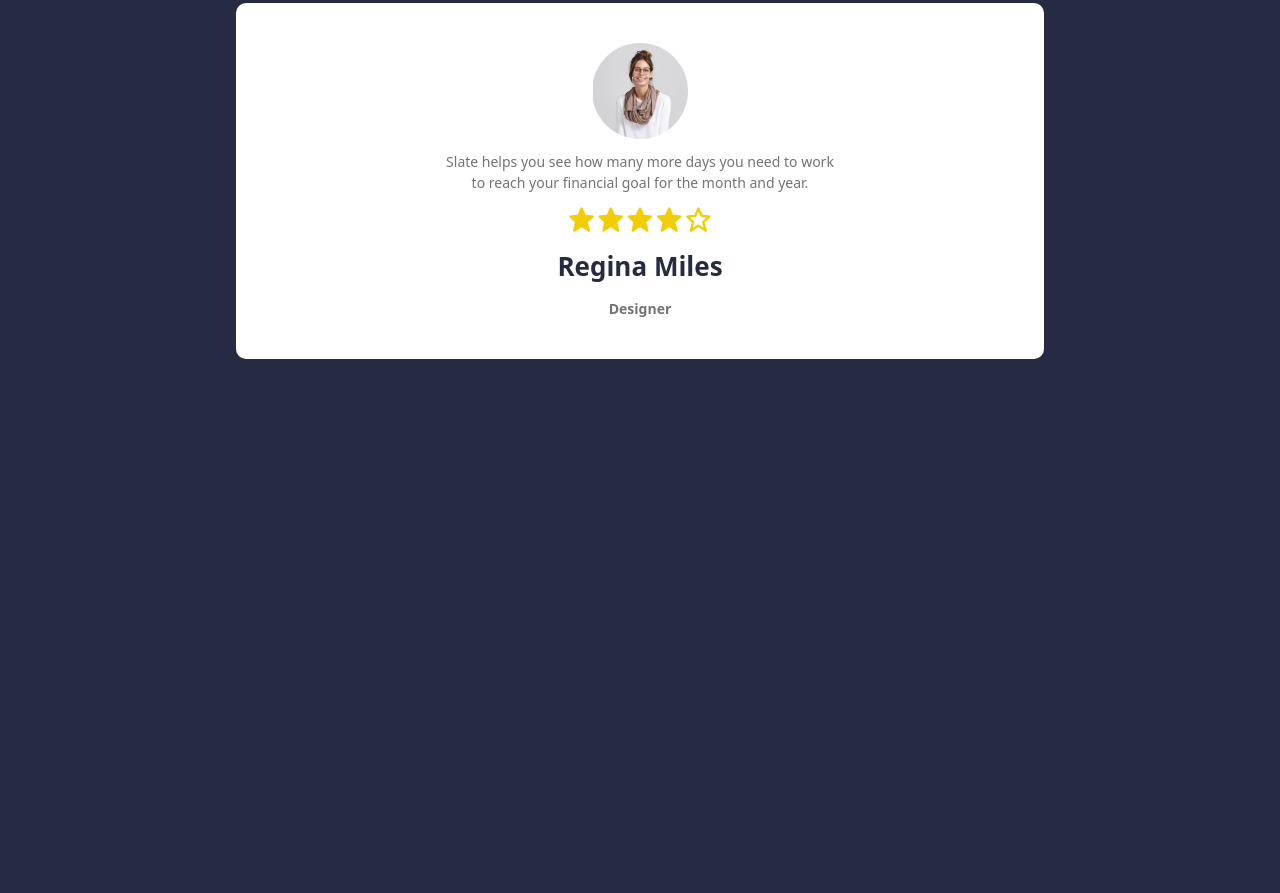
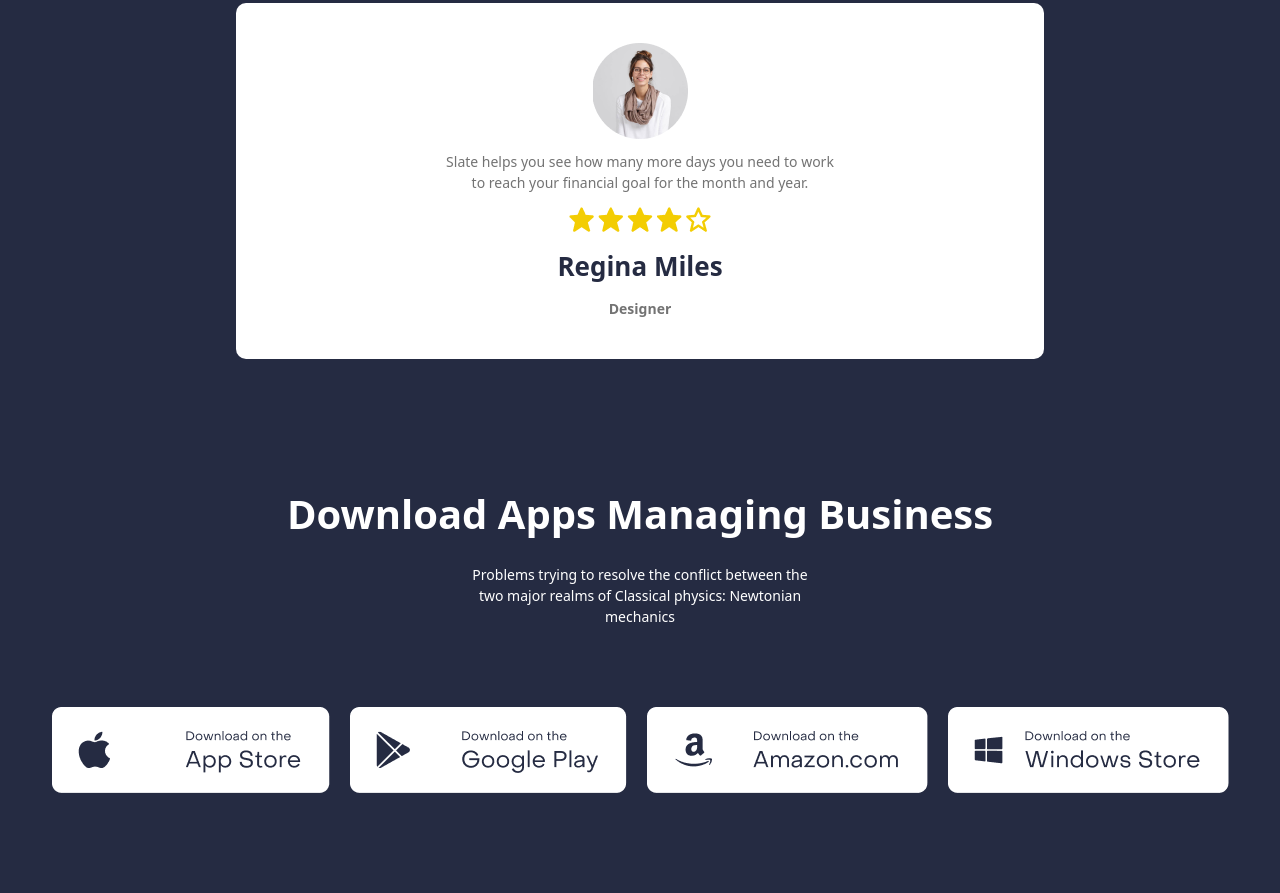
Before and after one commit to Vikingstrong/Home-Work-9, a website: page index.html in a window 1280 px wide. Shown: the part 2062-2955 px from the top of the page. Before the commit the page ends 2446 px from the top, so only its background shows below. Drawn offline with Linux system fonts and the light colour scheme.

Commit message:
feat: Add section 4

```diff
--- a/index.html
+++ b/index.html
@@ -110,5 +110,18 @@
         <p class="text-[#737373] font-semibold text-[14px]">Designer</p>
     </div>
 </section>
+
+<section class="flex flex-col gap-10 p-6.25 py-25">
+    <div class="flex gap-5 flex-col px-14 text-center lg:items-center">
+        <h2 class="text-[40px] font-bold">Download Apps Managing Business</h2>
+        <p class="text-[14px] lg:w-[30%]">Problems trying to resolve the conflict between the two major realms of Classical physics: Newtonian mechanics </p>
+    </div>
+    <div class="flex flex-col gap-5 px-10 lg:flex-row justify-center mt-10">
+        <img src="src/img/section4/img1.png" alt="">
+        <img src="src/img/section4/img2.png" alt="">
+        <img src="src/img/section4/img3.png" alt="">
+        <img src="src/img/section4/img4.png" alt="">
+    </div>
+</section>
 </body>
 </html>
```
Also changed, not shown: src/img/section4/img1.png (added), src/img/section4/img2.png (added), src/img/section4/img3.png (added), src/img/section4/img4.png (added), src/output.css.
